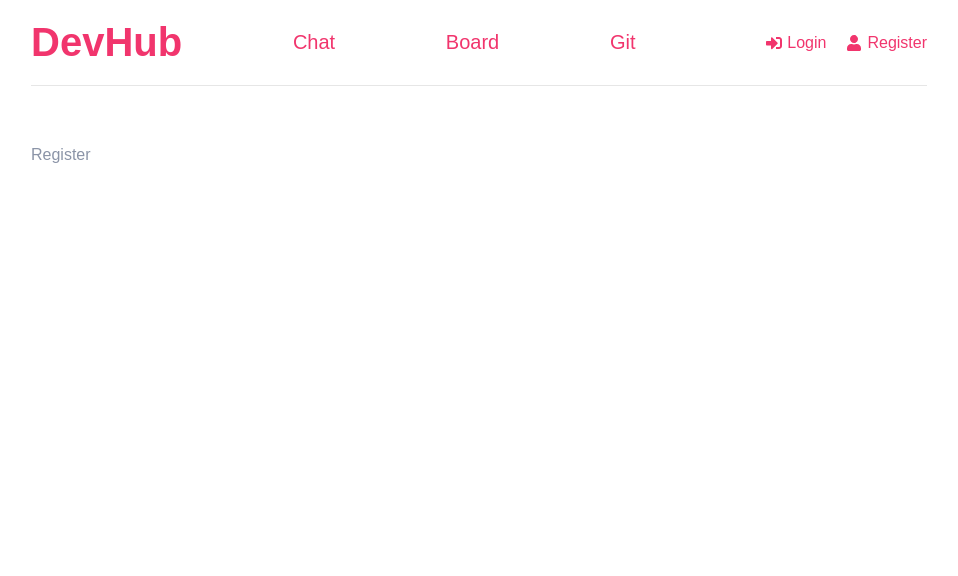
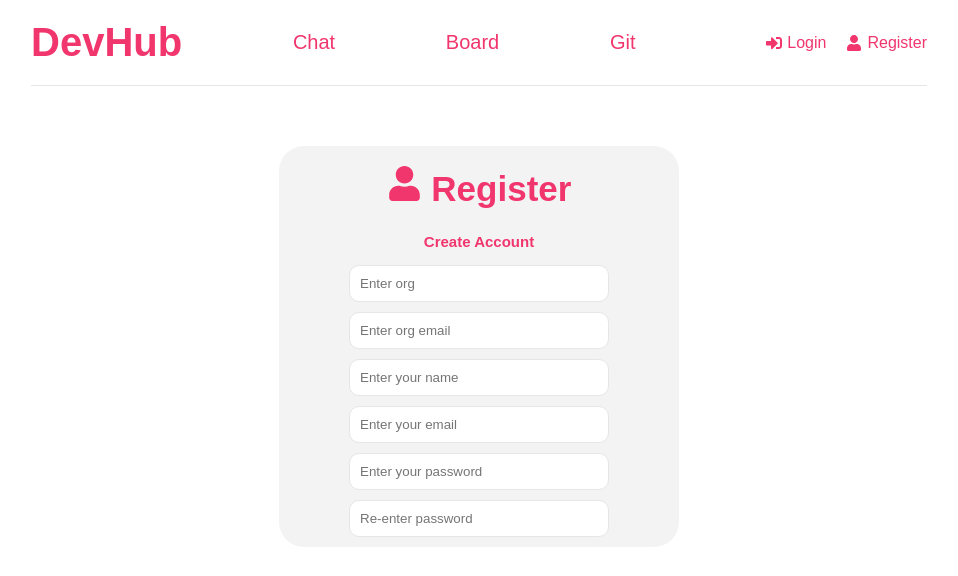
Before and after one commit to MustafaK99/DevHub, a React (Create React App) app in the folder client/: page /Register in a window 1280 px wide. Shown: the top 576 px of the page, without its empty margins (161-1119 px from the left). Built offline with nearby package versions, Linux system fonts and the light colour scheme.

Commit message:
started registeration form

```diff
--- a/client/public/index.html
+++ b/client/public/index.html
@@ -24,7 +24,7 @@
       work correctly both with client-side routing and a non-root public URL.
       Learn how to configure a non-root public URL by running `npm run build`.
     -->
-    <title>Dev Hub</title>
+    <title>DevHub</title>
   </head>
   <body>
     <noscript>You need to enable JavaScript to run this app.</noscript>
--- a/client/src/App.js
+++ b/client/src/App.js
@@ -7,7 +7,7 @@ import Chat from './pages/Chat';
 import Git from './pages/Git';
 import Dashboard from './pages/Dashboard';
 import Login from './pages/Login';
-import Register from './pages/Register';
+import Register from './pages/Register/Register';
 
 function App() {
   return (
--- a/client/src/pages/Register.js
+++ /dev/null
@@ -1,10 +0,0 @@
-import React from 'react'
-
-const Register = ()=> {
-
-    return(
-    <div>Register</div>
-);
-}
-
-export default Register
--- /dev/null
+++ b/client/src/pages/Register/Register.css
@@ -0,0 +1,50 @@
+@import url('https://fonts.googleapis.com/css2?family=Poppins:wght@300;400;600;700&display=swap');
+
+
+.page-container{
+    background-color: white;
+    margin-top: 60px;
+}
+.header {
+
+    margin-bottom: 0px;
+
+  }
+.form-group{
+    display: flex;
+    align-items: center;
+    justify-content: center;
+    flex-direction: column;
+    max-width: 400px;
+    width: 100%;
+    margin: 0 auto;
+    position: relative;
+    background-color:rgba(137, 137, 137, 0.1);
+    background-color: rgba(241, 53, 109, 0.);
+    border-radius: 25px;
+  }
+
+.form-group h1{
+    color: rgba(241, 53, 109, 1);
+    font-size: 35px;
+    font-weight: bold;
+    margin-top: 20px;
+}
+
+.form-group p{
+    color:rgba(241, 53, 109, 1);
+    font-size: 15px;
+    font-weight: bold;
+}
+.form-group input{
+    border-radius: 10px;
+}
+
+.form-container{
+    display: flex;
+    align-items: center;
+    justify-content: center;
+    flex-direction: column;
+    width: 65%;
+
+}
--- /dev/null
+++ b/client/src/pages/Register/Register.js
@@ -0,0 +1,64 @@
+import React from 'react'
+
+import { useState } from 'react';
+import { FaUser } from 'react-icons/fa';
+import './Register.css'
+
+const Register = ()=> {
+
+    const[formData, setFormData] = useState({
+        organisation: '',
+        organisationEmail:'',
+        name: '',
+        email:'',
+        password: '',
+        password2:'',
+    })
+
+    const {organisation, organisationEmail, name, email, password, password2} = formData
+
+    const onChange = () => {}
+
+    return(
+    <div className='page-container'>
+        <section className='form-group'>
+                <h1>
+                    <FaUser /> Register
+                </h1>
+                <p>Create Account</p>
+                <form className='form-container'>
+                    <input type="text" id='organisation'
+                    name='organisation' value={organisation} placeholder='Enter org'
+                    onChange={onChange}
+                    />
+
+                    <input type="email" id='organisationEmail'
+                    name='organisationEmail' value={organisationEmail} placeholder='Enter org email'
+                    onChange={onChange}
+                    />
+                    <input type="text" id='name'
+                    name='name' value={name} placeholder='Enter your name'
+                    onChange={onChange}
+                    />
+                    <input type="email" id='email'
+                    name='email' value={email} placeholder='Enter your email'
+                    onChange={onChange}
+                    />
+
+                    <input type="password" id='password'
+                    name='password' value={password} placeholder='Enter your password'
+                    onChange={onChange}
+                    />
+
+                    <input type="password" id='password2'
+                    name='password2' value={password2} placeholder='Re-enter password'
+                    onChange={onChange}
+                    />
+
+                </form>
+        </section>
+    </div>
+  );
+}
+
+export default Register
```
